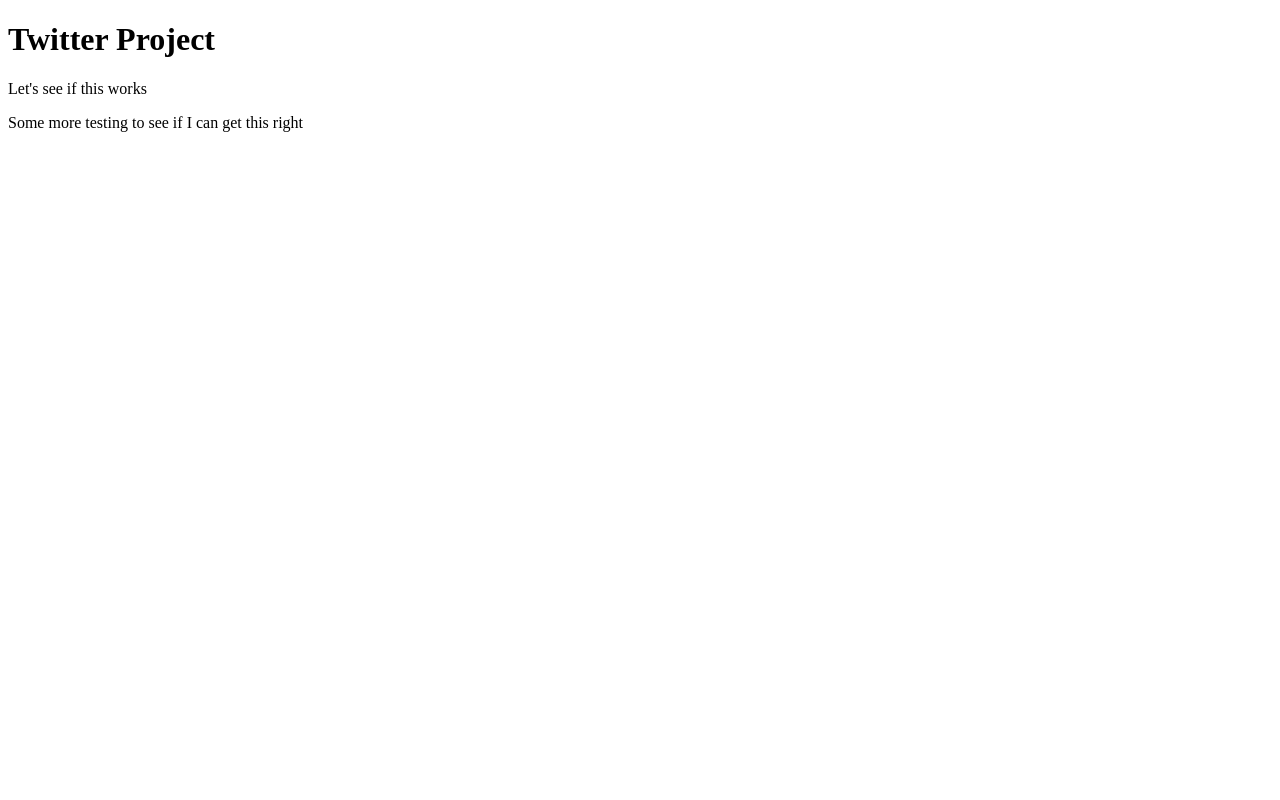
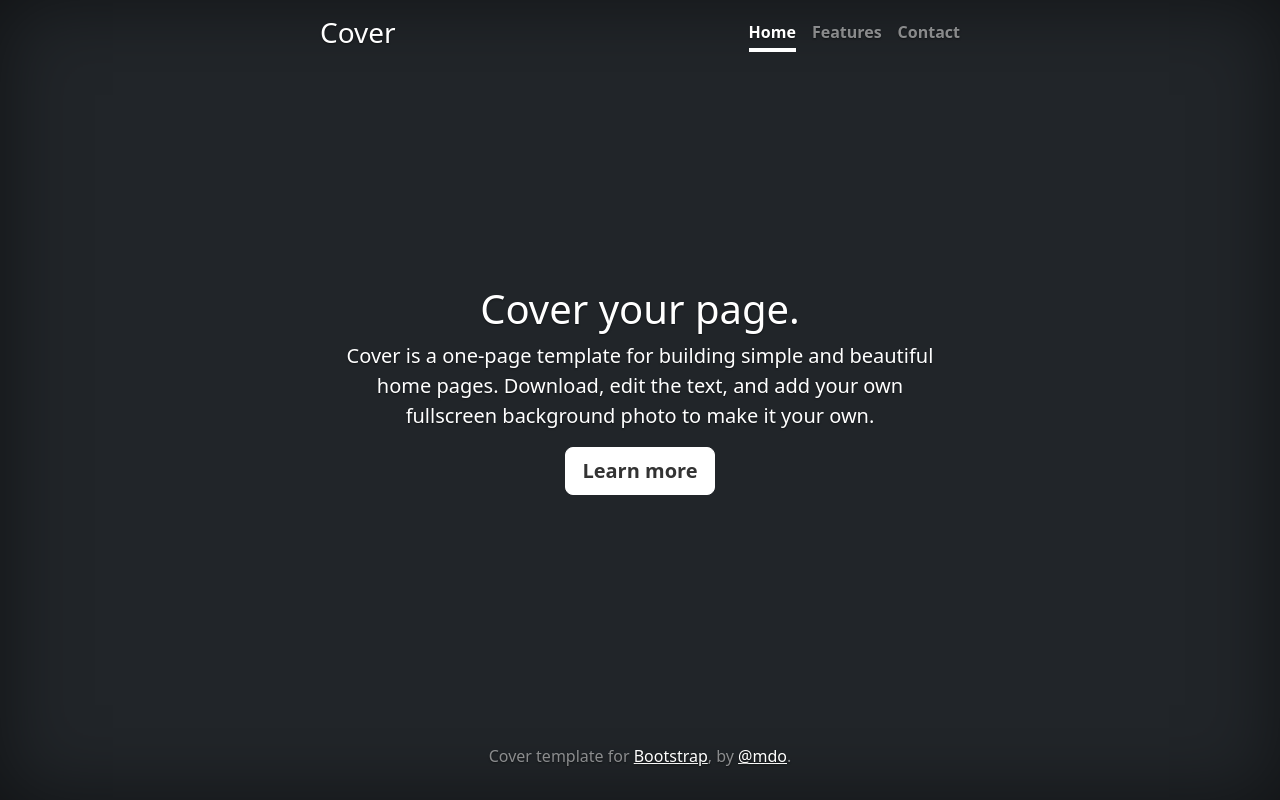
Before and after one commit to Chantevdw/zaio-twitter-project, a plain HTML site: page index.html in a window 1280 px wide. Drawn offline with nearby package versions, Linux system fonts and the light colour scheme.

Commit message:
imported bootstrap cover

```diff
--- /dev/null
+++ b/cover.css
@@ -0,0 +1,53 @@
+/*
+ * Globals
+ */
+
+
+/* Custom default button */
+.btn-secondary,
+.btn-secondary:hover,
+.btn-secondary:focus {
+  color: #333;
+  text-shadow: none; /* Prevent inheritance from `body` */
+}
+
+
+/*
+ * Base structure
+ */
+
+body {
+  text-shadow: 0 .05rem .1rem rgba(0, 0, 0, .5);
+  box-shadow: inset 0 0 5rem rgba(0, 0, 0, .5);
+}
+
+.cover-container {
+  max-width: 42em;
+}
+
+
+/*
+ * Header
+ */
+
+.nav-masthead .nav-link {
+  padding: .25rem 0;
+  font-weight: 700;
+  color: rgba(255, 255, 255, .5);
+  background-color: transparent;
+  border-bottom: .25rem solid transparent;
+}
+
+.nav-masthead .nav-link:hover,
+.nav-masthead .nav-link:focus {
+  border-bottom-color: rgba(255, 255, 255, .25);
+}
+
+.nav-masthead .nav-link + .nav-link {
+  margin-left: 1rem;
+}
+
+.nav-masthead .active {
+  color: #fff;
+  border-bottom-color: #fff;
+}
--- a/index.html
+++ b/index.html
@@ -1,14 +1,68 @@
-<!DOCTYPE html>
-<html lang="en">
-<head>
-    <meta charset="UTF-8">
-    <meta http-equiv="X-UA-Compatible" content="IE=edge">
-    <meta name="viewport" content="width=device-width, initial-scale=1.0">
-    <title>Twitter Project</title>
-</head>
-<body>
-    <h1>Twitter Project</h1>
-    <p>Let's see if this works</p>
-    <p>Some more testing to see if I can get this right</p>
-</body>
+<!doctype html>
+<html lang="en" class="h-100">
+  <head>
+    <meta charset="utf-8">
+    <meta name="viewport" content="width=device-width, initial-scale=1">
+    <meta name="description" content="">
+    <meta name="author" content="Mark Otto, Jacob Thornton, and Bootstrap contributors">
+    <meta name="generator" content="Hugo 0.88.1">
+    <title>Cover Template · Bootstrap v5.1</title>
+
+    <link rel="canonical" href="https://getbootstrap.com/docs/5.1/examples/cover/">
+
+
+
+    <!-- Bootstrap core CSS -->
+<link href="../assets/dist/css/bootstrap.min.css" rel="stylesheet">
+
+    <style>
+      .bd-placeholder-img {
+        font-size: 1.125rem;
+        text-anchor: middle;
+        -webkit-user-select: none;
+        -moz-user-select: none;
+        user-select: none;
+      }
+
+      @media (min-width: 768px) {
+        .bd-placeholder-img-lg {
+          font-size: 3.5rem;
+        }
+      }
+    </style>
+
+
+    <!-- Custom styles for this template -->
+    <link href="cover.css" rel="stylesheet">
+  </head>
+  <body class="d-flex h-100 text-center text-white bg-dark">
+
+<div class="cover-container d-flex w-100 h-100 p-3 mx-auto flex-column">
+  <header class="mb-auto">
+    <div>
+      <h3 class="float-md-start mb-0">Cover</h3>
+      <nav class="nav nav-masthead justify-content-center float-md-end">
+        <a class="nav-link active" aria-current="page" href="#">Home</a>
+        <a class="nav-link" href="#">Features</a>
+        <a class="nav-link" href="#">Contact</a>
+      </nav>
+    </div>
+  </header>
+
+  <main class="px-3">
+    <h1>Cover your page.</h1>
+    <p class="lead">Cover is a one-page template for building simple and beautiful home pages. Download, edit the text, and add your own fullscreen background photo to make it your own.</p>
+    <p class="lead">
+      <a href="#" class="btn btn-lg btn-secondary fw-bold border-white bg-white">Learn more</a>
+    </p>
+  </main>
+
+  <footer class="mt-auto text-white-50">
+    <p>Cover template for <a href="https://getbootstrap.com/" class="text-white">Bootstrap</a>, by <a href="https://twitter.com/mdo" class="text-white">@mdo</a>.</p>
+  </footer>
+</div>
+
+
+
+  </body>
 </html>
```
Also changed, not shown: main.css (deleted).
